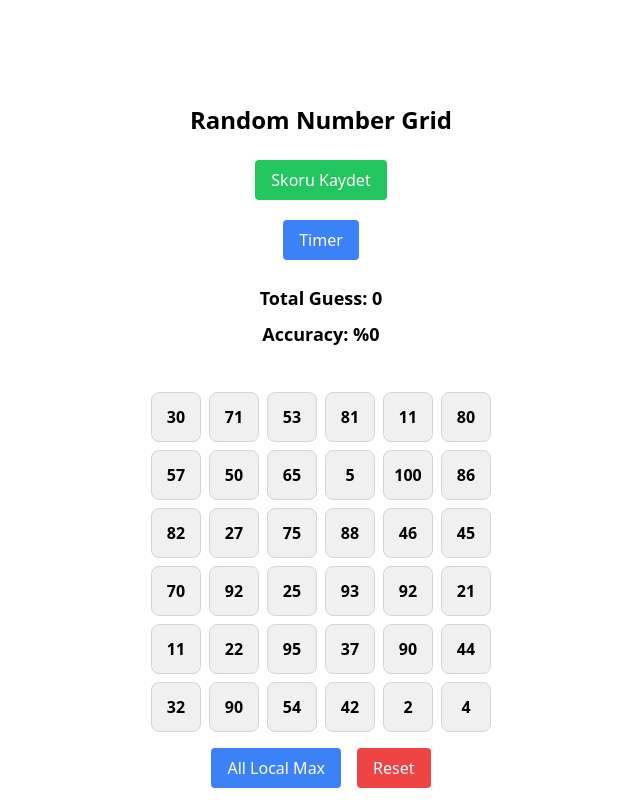
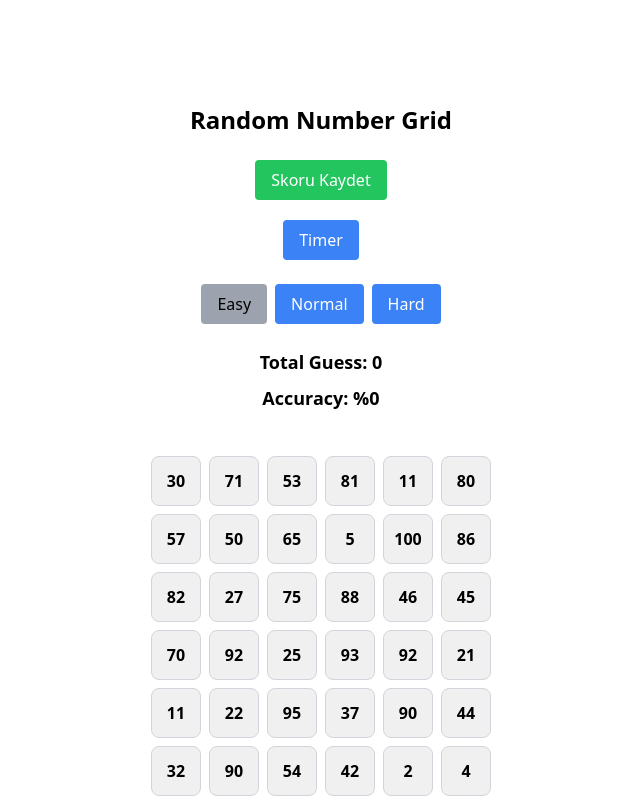
Before and after one commit to cagataysadic/number-island, a Next.js app: page / in a window 1280 px wide. Both pictures are taken after typing "Sample" into the empty fields and a click on the button "Başla". Shown: the top 800 px of the page, without its empty margins (319-959 px from the left). Built offline with nearby package versions, Linux system fonts and the light colour scheme; no server answers; the database is empty.

Commit message:
added difficulty feature

```diff
--- a/components/GameStats.tsx
+++ b/components/GameStats.tsx
@@ -1,11 +1,15 @@
-import React from 'react';
+import React, { useEffect, useRef } from 'react';
 import { GameStatsProps } from '../types/interface';
-import { useSelector } from 'react-redux';
+import { useDispatch, useSelector } from 'react-redux';
 import { RootState } from '../redux/store';
+import { setGameDifficulty } from '@/redux/gameSlice';
 
-const GameStats: React.FC<GameStatsProps> = ({ handleSubmitScore, handleCooldownClick, buttonDisabled }) => {
+const GameStats: React.FC<GameStatsProps> = ({ handleSubmitScore, handleCooldownClick }) => {
   const totalGuess = useSelector((state: RootState) => state.game.totalGuess);
   const guessRight = useSelector((state: RootState) => state.game.guessRight);
+  const timerButtonDisabled = useSelector((state: RootState) => state.game.timerButtonDisabled);
+  const difficultyButton = useSelector((state: RootState) => state.game.difficultyButton);
+  const dispatch = useDispatch();
 
   return (
     <div className="text-center p-6">
@@ -24,15 +28,51 @@ const GameStats: React.FC<GameStatsProps> = ({ handleSubmitScore, handleCooldown
 
       <button
         onClick={handleCooldownClick}
-        disabled={buttonDisabled}
+        disabled={timerButtonDisabled}
         className={`px-4 py-2 rounded transition ${
-          buttonDisabled
+          timerButtonDisabled
             ? "bg-gray-400 cursor-not-allowed"
             : "bg-blue-500 hover:bg-blue-600 text-white"
         }`}
       >
         Timer
       </button>
+
+      <div className="mt-6 space-x-2">
+        <button
+          onClick={() => dispatch(setGameDifficulty('easy'))}
+          disabled={difficultyButton === 'easy'}
+          className={`px-4 py-2 rounded transition ${
+            difficultyButton === 'easy'
+              ? "bg-gray-400 cursor-not-allowed"
+              : "bg-blue-500 hover:bg-blue-600 text-white"
+          }`}
+        >
+          Easy
+        </button>
+        <button
+          onClick={() => dispatch(setGameDifficulty('normal'))}
+          disabled={difficultyButton === 'normal'}
+          className={`px-4 py-2 rounded transition ${
+            difficultyButton === 'normal'
+              ? "bg-gray-400 cursor-not-allowed"
+              : "bg-blue-500 hover:bg-blue-600 text-white"
+          }`}
+        >
+          Normal
+        </button>
+        <button
+          onClick={() => dispatch(setGameDifficulty('hard'))}
+          disabled={difficultyButton === 'hard'}
+          className={`px-4 py-2 rounded transition ${
+            difficultyButton === 'hard'
+              ? "bg-gray-400 cursor-not-allowed"
+              : "bg-blue-500 hover:bg-blue-600 text-white"
+          }`}
+        >
+          Hard
+        </button>
+      </div>
 
       <div className="mt-6 space-y-2">
         <h2 className="text-lg font-semibold">Total Guess: {totalGuess}</h2>
--- a/components/ScoreBoard.tsx
+++ b/components/ScoreBoard.tsx
@@ -29,6 +29,11 @@ const ScoreBoard: React.FC<ScoreBoardProps> = ({ scores }) => {
     {
       header: 'Süre',
       accessorKey: 'timer',
+      meta: { className: "w-20"}
+    },
+    {
+      header: 'Zorluk',
+      accessorKey: 'difficulty',
       meta: { className: "w-20"}
     },
   ];
--- a/components/UsernameModal.tsx
+++ b/components/UsernameModal.tsx
@@ -1,8 +1,8 @@
-import React, { useState } from 'react';
+import React from 'react';
 import { useSelector, useDispatch } from 'react-redux';
 import { RootState } from '../redux/store';
 import { setUsername, submitUsername } from '../redux/gameSlice';
-import { Score, ScoreBoardProps } from '@/types/interface';
+import { ScoreBoardProps } from '@/types/interface';
 
 const UsernameModal: React.FC<ScoreBoardProps> = ({ scores }) => {
   const username = useSelector((state: RootState) => state.game.username);
--- a/hooks/useLocalMax.ts
+++ b/hooks/useLocalMax.ts
@@ -1,17 +1,41 @@
 import { useCallback } from 'react';
+import { useSelector } from 'react-redux';
+import { RootState } from '../redux/store';
 
 function useLocalMax() {
   const rowSize = 6;
 
-  const localMax = useCallback((num: number, index: number, nums: number[]): boolean => {
-    const top = index - rowSize >= 0 ? nums[index - rowSize] : -1;
-    const bottom = index + rowSize < 36 ? nums[index + rowSize] : -1;
-    const left = index % rowSize !== 0 ? nums[index - 1] : -1;
-    const right = (index + 1) % rowSize !== 0 ? nums[index + 1] : -1;
+  const localMax = useCallback((num: number, index: number, nums: number[], gameDifficulty: string) => {
+    if (gameDifficulty === 'easy') {
+      const west = index % rowSize !== 0 ? nums[index - 1] : -1;
+      const east = (index + 1) % rowSize !== 0 ? nums[index + 1] : -1;
 
-    const neighbors = [top, bottom, left, right].filter(n => n !== -1);
+      const neighbors = [west, east].filter(n => n !== -1);
 
-    return neighbors.every(n => num > n);
+      return neighbors.every(n => num > n);
+    } else if (gameDifficulty === 'normal') {
+      const north = index - rowSize >= 0 ? nums[index - rowSize] : -1;
+      const south = index + rowSize < 36 ? nums[index + rowSize] : -1;
+      const west = index % rowSize !== 0 ? nums[index - 1] : -1;
+      const east = (index + 1) % rowSize !== 0 ? nums[index + 1] : -1;
+
+      const neighbors = [north, south, west, east].filter(n => n !== -1);
+
+      return neighbors.every(n => num > n);
+    } else if (gameDifficulty === 'hard') {
+      const northwest = index - rowSize + 1 >= 0 ? nums[index - rowSize + 1] : -1;
+      const north = index - rowSize >= 0 ? nums[index - rowSize] : -1;
+      const northeast = index - rowSize - 1 >= 0 ? nums[index - rowSize - 1] : -1;
+      const southwest = index + rowSize - 1 < 36 ? nums[index + rowSize - 1] : -1;
+      const south = index + rowSize < 36 ? nums[index + rowSize] : -1;
+      const southeast = index + rowSize + 1 < 36 ? nums[index + rowSize + 1] : -1;
+      const west = index % rowSize !== 0 ? nums[index - 1] : -1;
+      const east = (index + 1) % rowSize !== 0 ? nums[index + 1] : -1;
+
+      const neighbors = [northwest, north, northeast, southwest, south, southeast, west, east].filter(n => n !== -1);
+
+      return neighbors.every(n => num > n);
+    }
   }, [rowSize]);
 
   return { localMax };
--- a/pages/api/scores.ts
+++ b/pages/api/scores.ts
@@ -11,7 +11,7 @@ export default async function handler(req: NextApiRequest, res: NextApiResponse)
       res.status(500).send('Server error');
     }
   } else if (req.method === 'POST') {
-    const { username, total_guess, guess_right, accuracy, timer } = req.body;
+    const { username, total_guess, guess_right, accuracy, timer, difficulty } = req.body;
 
       if (!username || typeof username !== 'string' || username.trim() === '') {
         return res.status(400).json({ error: 'Invalid Username' });
@@ -19,8 +19,8 @@ export default async function handler(req: NextApiRequest, res: NextApiResponse)
 
       try {
         const result = await pool.query(
-          'INSERT INTO scores (username, total_guess, guess_right, accuracy, timer, created_at) VALUES ($1, $2, $3, $4, $5, NOW()) RETURNING *',
-          [username.trim(), total_guess, guess_right, accuracy, timer]
+          'INSERT INTO scores (username, total_guess, guess_right, accuracy, timer, difficulty, created_at) VALUES ($1, $2, $3, $4, $5, $6, NOW()) RETURNING *',
+          [username.trim(), total_guess, guess_right, accuracy, timer, difficulty]
         );
         res.status(201).json(result.rows[0]);
       } catch (error) {
--- a/pages/index.tsx
+++ b/pages/index.tsx
@@ -9,7 +9,7 @@ import { fetchScores, postScore } from '../services/api';
 import { Score } from '../types/interface';
 import { useSelector, useDispatch } from 'react-redux';
 import { RootState } from '../redux/store';
-import { incrementCorrect, incrementGuess, resetGame, setCooldown, setGuessResult, setRightGuesses, setRightGuessesReset, setTimer, setUsername, submitUsername, toggleTimerActive } from '../redux/gameSlice';
+import { incrementCorrect, incrementGuess, resetGame, setCooldown, setGameDifficulty, setGuessResult, setRightGuesses, setRightGuessesReset, setTimer, setTimerButtonDisabled, setUsername, submitUsername, toggleTimerActive } from '../redux/gameSlice';
 
 
 function Home() {
@@ -22,6 +22,7 @@ function Home() {
   const cooldown = useSelector((state: RootState) => state.game.cooldown);
   const timer = useSelector((state: RootState) => state.game.timer);
   const isTimerActive = useSelector((state: RootState) => state.game.isTimerActive);
+  const gameDifficulty = useSelector((state: RootState) => state.game.difficulty);
   const dispatch = useDispatch();
 
   const [numbers, setNumbers] = useState<number[]>([]);
@@ -29,7 +30,6 @@ function Home() {
   const [allMaxNum, setAllMaxNum] = useState<number[]>([]);
   const [clicked, setClicked] = useState<boolean>(false);
   const [scores, setScores] = useState<Score[]>([]);
-  const [buttonDisabled, setButtonDisabled] = useState<boolean>(false);
   const { localMax } = useLocalMax();
 
   const totalGuessRef = useRef(totalGuess);
@@ -62,6 +62,7 @@ function Home() {
         guess_right: guessRightRef.current,
         accuracy: parseFloat(((guessRightRef.current / totalGuessRef.current) * 100).toFixed(2)) || 0,
         timer,
+        difficulty: gameDifficulty,
       });
     } catch (error) {
       console.error('Skor kaydedilirken hata oluştu:', error);
@@ -70,6 +71,7 @@ function Home() {
     dispatch(toggleTimerActive(false));
     dispatch(setUsername(''));
     dispatch(submitUsername(false));
+    dispatch(setGameDifficulty('easy'));
     setClicked(false);
     refresh();
     fetchAndSetScores();
@@ -83,7 +85,7 @@ function Home() {
         dispatch(setCooldown(0));
         dispatch(toggleTimerActive(false));
         dispatch(setTimer('Hayır'));
-        setButtonDisabled(false);
+        dispatch(setTimerButtonDisabled(false));
       }, 30000);
     }
     return () => clearTimeout(clock);
@@ -94,7 +96,7 @@ function Home() {
       dispatch(setCooldown(30));
       dispatch(setTimer('Evet'));
       dispatch(toggleTimerActive(true));
-      setButtonDisabled(true);
+      dispatch(setTimerButtonDisabled(true));
     }
   };
 
@@ -107,7 +109,7 @@ function Home() {
     const tempLocalMax: number[] = [];
     const tempMaxNum: number[] = [];
     for (let i = 0; i < 36; i++) {
-      if (localMax(tempNumbers[i], i, tempNumbers)) {
+      if (localMax(tempNumbers[i], i, tempNumbers, gameDifficulty)) {
         tempLocalMax.push(i);
         tempMaxNum.push(tempNumbers[i])
       }
@@ -129,7 +131,7 @@ function Home() {
   const handleClick = (num: number, index: number) => {
     if (!guesses[index]) {
       dispatch(incrementGuess());
-      const isMax = localMax(num, index, numbers);
+      const isMax = localMax(num, index, numbers, gameDifficulty);
       if (isMax) {
         dispatch(setGuessResult({ index, result: 'right' }));
         dispatch(setRightGuesses({ num }));
@@ -165,6 +167,10 @@ function Home() {
     refresh();
   };
 
+  useEffect(() => {
+    handleReset();
+  }, [gameDifficulty])
+
   return (
     <div className='flex flex-col items-center mt-20 bg-white'>
       <ToastContainer />
@@ -173,7 +179,6 @@ function Home() {
         <GameStats
           totalGuess={totalGuess}
           guessRight={guessRight}
-          buttonDisabled={buttonDisabled}
           handleSubmitScore={handleSubmitScore}
           handleCooldownClick={handleCooldownClick}
         />
--- a/redux/gameSlice.ts
+++ b/redux/gameSlice.ts
@@ -11,6 +11,9 @@ const initialState: GameState = {
   isUsernameSubmitted: false,
   guesses: {},
   rightGuesses: [],
+  difficulty: 'easy',
+  timerButtonDisabled: false,
+  difficultyButton: 'easy',
 };
 
 const gameSlice = createSlice({
@@ -54,6 +57,13 @@ const gameSlice = createSlice({
     toggleTimerActive(state, action: PayloadAction<boolean>) {
       state.isTimerActive = action.payload;
     },
+    setGameDifficulty(state, action: PayloadAction<string>) {
+      state.difficulty = action.payload;
+      state.difficultyButton = action.payload;
+    },
+    setTimerButtonDisabled(state, action: PayloadAction<boolean>) {
+      state.timerButtonDisabled = action.payload;
+    }
   },
 });
 
@@ -69,6 +79,8 @@ export const {
   setCooldown,
   setTimer,
   toggleTimerActive,
+  setGameDifficulty,
+  setTimerButtonDisabled,
 } = gameSlice.actions;
 
 export default gameSlice.reducer;
--- a/types/interface.ts
+++ b/types/interface.ts
@@ -4,12 +4,12 @@ export interface Score {
     guess_right: number;
     accuracy: number;
     timer: string;
+    difficulty: string;
 }
 
 export interface GameStatsProps {
   totalGuess: number;
   guessRight: number;
-  buttonDisabled: boolean;
   handleSubmitScore: (e: React.FormEvent) => void;
   handleCooldownClick: () => void;
 }
@@ -32,6 +32,9 @@ export type GameState = {
   isUsernameSubmitted: boolean;
   guesses: { [key: number]: 'right' | 'wrong' };
   rightGuesses: number[];
+  difficulty: string;
+  timerButtonDisabled: boolean;
+  difficultyButton: string;
 };
 
 export interface ScoreBoardProps {
```
